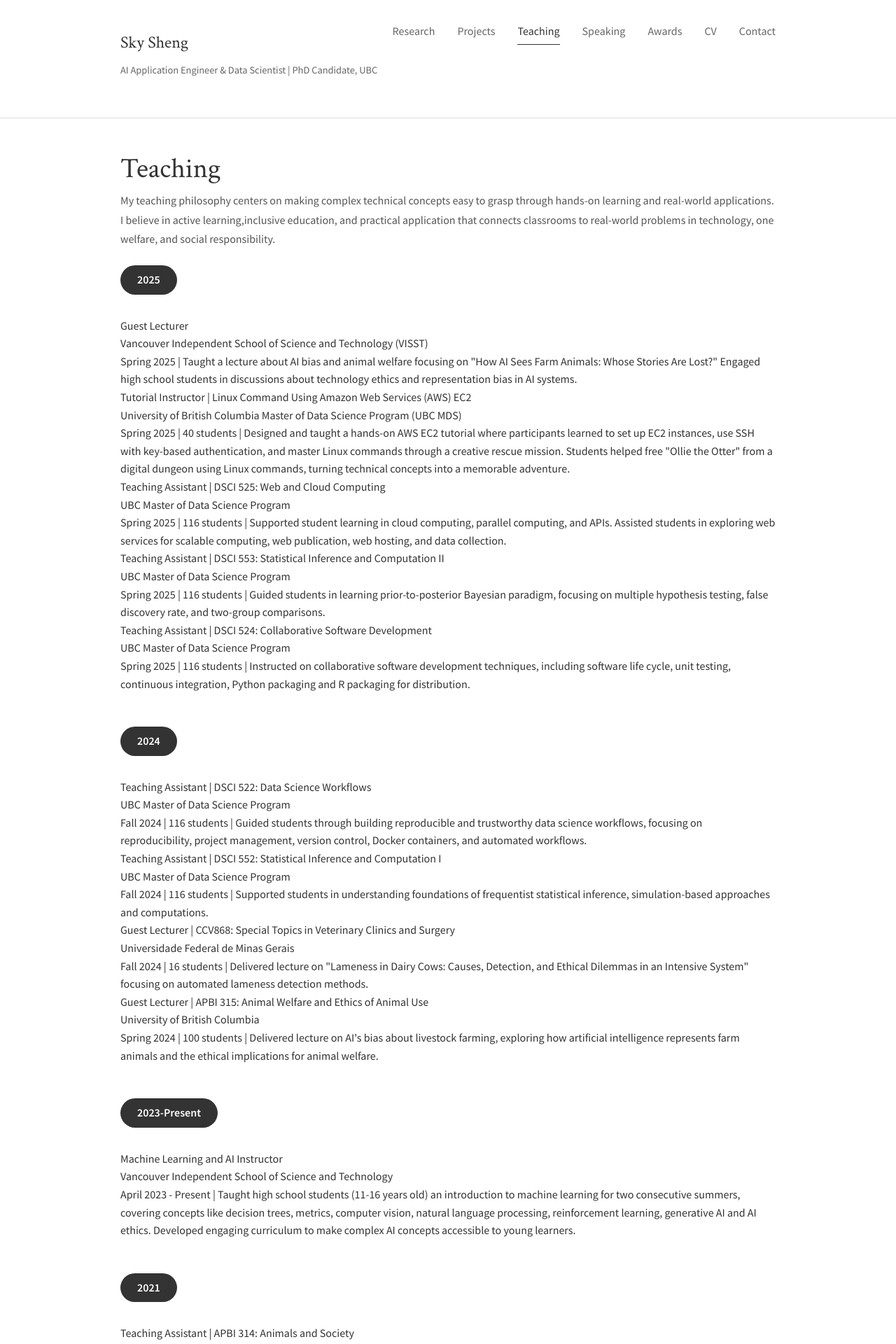
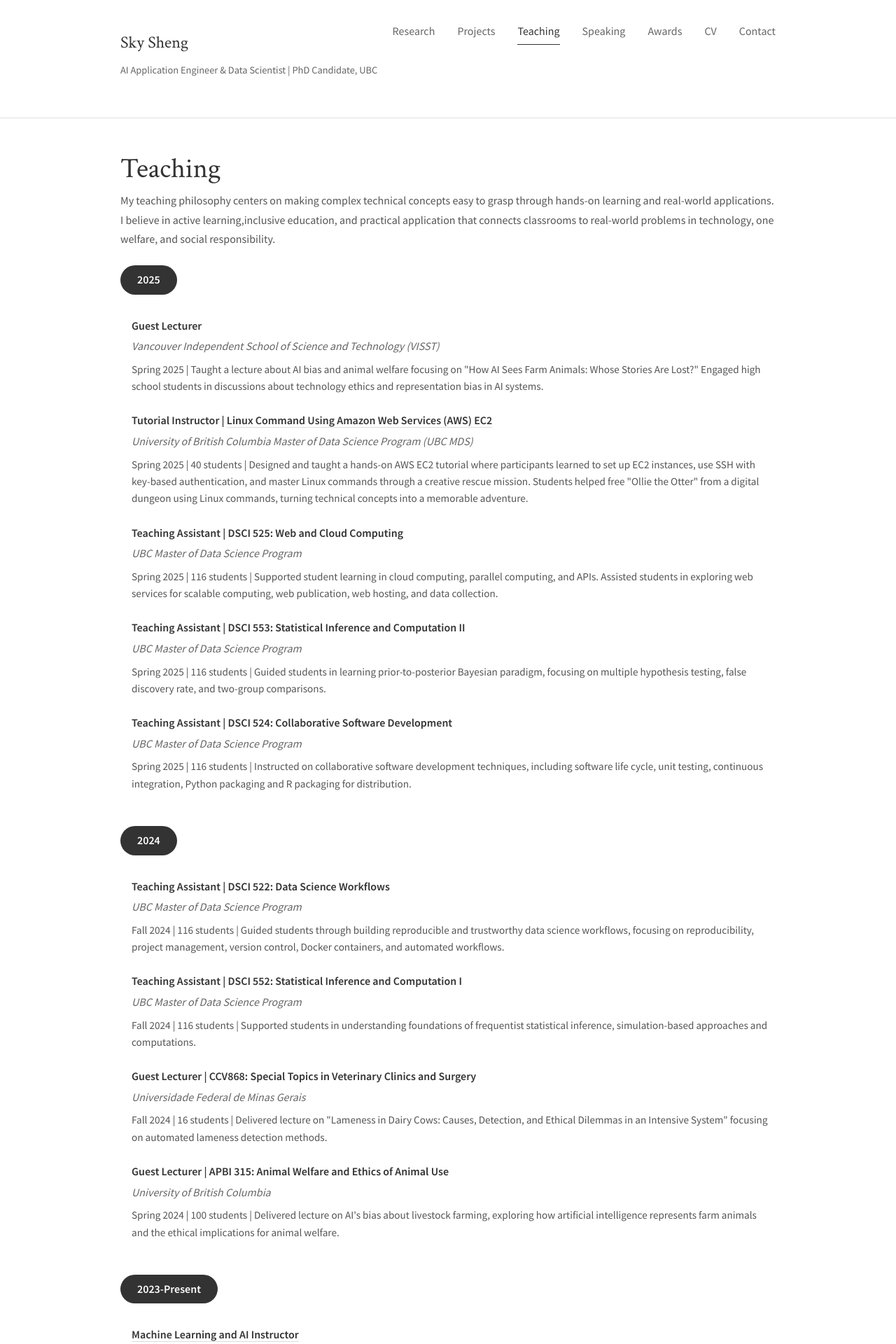
Before and after one commit to skysheng7/skysheng7.github.io, a Jekyll site: the page built from teaching.html, in a window 1280 px wide. Shown: the top 1920 px of the page at 70% size. Built offline with Jekyll 4.4.1, drawn with Linux system fonts in a browser that asks for light colours.

Commit message:
update link

```diff
--- a/assets/css/main.css
+++ b/assets/css/main.css
@@ -218,6 +218,114 @@
     border-bottom-color: #333;
 }
 
+/* Awards section */
+.funding-summary {
+    background-color: #f8f9fa;
+    padding: 2rem;
+    border-radius: 8px;
+    margin-bottom: 3rem;
+    text-align: center;
+}
+
+.funding-total {
+    font-size: 2rem;
+    font-weight: 600;
+    color: #333;
+    margin: 0;
+}
+
+.award-item {
+    margin-bottom: 1.5rem;
+    padding-left: 1rem;
+}
+
+.award-title {
+    font-weight: 600;
+    margin-bottom: 0.25rem;
+    color: #333;
+}
+
+.award-amount {
+    color: #2d5a27;
+    font-weight: 600;
+    margin-bottom: 0.25rem;
+}
+
+.award-description {
+    margin-top: 0.5rem;
+    color: #555;
+    font-size: 0.95rem;
+    line-height: 1.6;
+}
+
+.award-venue {
+    color: #666;
+    font-style: italic;
+    margin-top: 0.25rem;
+}
+
+/* Teaching section */
+.teaching-item {
+    margin-bottom: 1.5rem;
+    padding-left: 1rem;
+}
+
+.teaching-title {
+    font-weight: 600;
+    margin-bottom: 0.25rem;
+    color: #333;
+}
+
+.teaching-venue {
+    color: #666;
+    font-style: italic;
+}
+
+.teaching-description {
+    margin-top: 0.5rem;
+    color: #555;
+    font-size: 0.95rem;
+    line-height: 1.6;
+}
+
+/* CV section */
+.cv-actions {
+    margin: 2rem 0;
+    text-align: center;
+}
+
+.cv-download-btn {
+    display: inline-block;
+    background-color: #333;
+    color: white;
+    padding: 1rem 2rem;
+    border-radius: 8px;
+    text-decoration: none;
+    font-weight: 600;
+    border: none;
+    transition: background-color 0.2s ease;
+}
+
+.cv-download-btn:hover {
+    background-color: #555;
+    border-bottom: none;
+}
+
+/* Enhanced link styling for consistency */
+.talk-title a,
+.teaching-title a,
+.award-description a {
+    color: #333;
+    border-bottom: 1px solid #ddd;
+    font-weight: 600;
+}
+
+.talk-title a:hover,
+.teaching-title a:hover,
+.award-description a:hover {
+    border-bottom-color: #333;
+}
+
 /* Speaking/Talks section */
 .year-section {
     margin-bottom: 3rem;
--- a/teaching.html
+++ b/teaching.html
@@ -17,7 +17,7 @@
   </div>
 
   <div class="teaching-item">
-    <div class="teaching-title">Tutorial Instructor | <a href="https://github.com/skysheng7/linux_command_in_aws_ec2.git" target="_blank"></a>Linux Command Using Amazon Web Services (AWS) EC2</div>
+    <div class="teaching-title">Tutorial Instructor | <a href="https://github.com/skysheng7/linux_command_in_aws_ec2.git" target="_blank">Linux Command Using Amazon Web Services (AWS) EC2</a></div>
     <div class="teaching-venue">University of British Columbia Master of Data Science Program (UBC MDS)</div>
     <div class="teaching-description">Spring 2025 | 40 students | Designed and taught a hands-on AWS EC2 tutorial where participants learned to set up EC2 instances, use SSH with key-based authentication, and master Linux commands through a creative rescue mission. Students helped free "Ollie the Otter" from a digital dungeon using Linux commands, turning technical concepts into a memorable adventure.</div>
   </div>
```
Also changed, not shown: cv.html (+0 -7 lines), speaking.html (+4 -4 lines), README.md.
